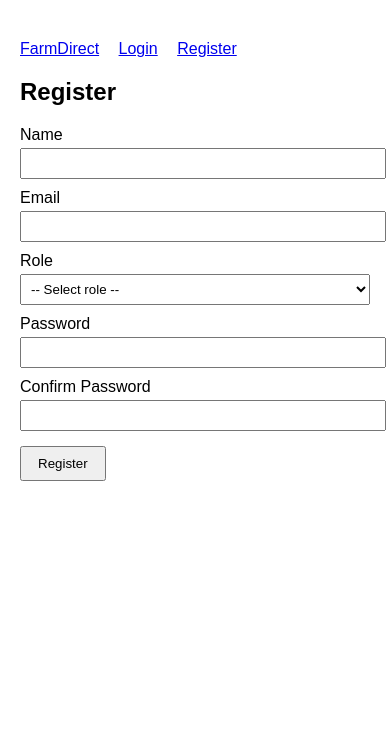
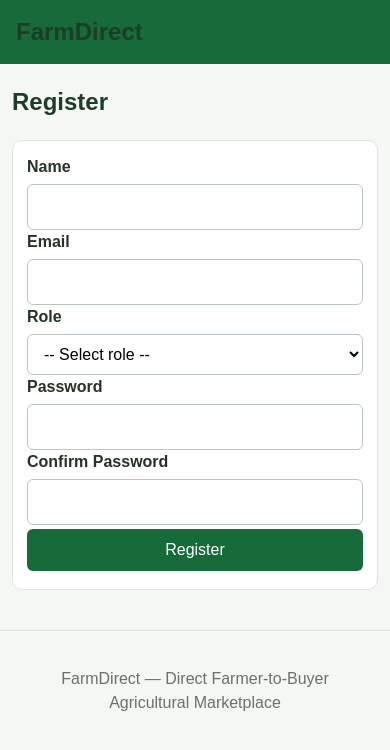
Before and after one commit to Adityatrip4666/FarmDirect, a Flask app: page /register in a window 390 px wide. Shown: the top 750 px of the page. Run offline with Flask 3, Linux system fonts and the light colour scheme.

Commit message:
Improve responsive UI and UX

```diff
--- a/static/style.css
+++ b/static/style.css
@@ -1,7 +1,265 @@
-body { font-family: Arial, sans-serif; max-width: 600px; margin: 40px auto; padding: 0 20px; }
-nav a { margin-right: 15px; }
-form label { display: block; margin-top: 10px; }
-input, select { width: 100%; padding: 6px; margin-top: 4px; }
-button { margin-top: 15px; padding: 8px 16px; }
-.flash.error { color: red; }
-.flash.success { color: green; }
+* {
+    box-sizing: border-box;
+}
+
+html {
+    font-family: Arial, Helvetica, sans-serif;
+    line-height: 1.5;
+}
+
+body {
+    margin: 0;
+    background: #f5f7f5;
+    color: #263326;
+}
+
+a {
+    color: #176b3a;
+    text-decoration: none;
+}
+
+a:hover {
+    text-decoration: underline;
+}
+
+header {
+    background: #176b3a;
+    color: white;
+    padding: 16px 24px;
+}
+
+header h1 {
+    margin: 0;
+    font-size: 1.5rem;
+}
+
+nav {
+    margin-top: 10px;
+    display: flex;
+    flex-wrap: wrap;
+    gap: 8px;
+}
+
+nav a {
+    color: white;
+    padding: 8px 12px;
+    border-radius: 6px;
+}
+
+nav a:hover {
+    background: rgba(255, 255, 255, 0.15);
+    text-decoration: none;
+}
+
+main {
+    width: min(1100px, calc(100% - 32px));
+    margin: 24px auto;
+}
+
+h1,
+h2,
+h3 {
+    color: #1d3d27;
+}
+
+.card,
+.product-card,
+.order-card,
+.notification-card,
+.form-card,
+.stat-card {
+    background: white;
+    border: 1px solid #dce5dc;
+    border-radius: 10px;
+    padding: 18px;
+    margin-bottom: 16px;
+    box-shadow: 0 2px 8px rgba(0, 0, 0, 0.04);
+}
+
+.grid {
+    display: grid;
+    grid-template-columns: repeat(3, minmax(0, 1fr));
+    gap: 16px;
+}
+
+form {
+    background: white;
+    border: 1px solid #dce5dc;
+    border-radius: 10px;
+    padding: 20px;
+    margin-bottom: 20px;
+}
+
+label {
+    display: inline-block;
+    margin-bottom: 5px;
+    font-weight: 600;
+}
+
+input,
+select,
+textarea {
+    width: 100%;
+    max-width: 600px;
+    padding: 10px 12px;
+    border: 1px solid #b9c8ba;
+    border-radius: 6px;
+    font: inherit;
+    background: white;
+}
+
+textarea {
+    resize: vertical;
+}
+
+input:focus,
+select:focus,
+textarea:focus {
+    outline: 2px solid #9bc7a9;
+    border-color: #176b3a;
+}
+
+button,
+.button {
+    display: inline-block;
+    padding: 9px 14px;
+    border: 0;
+    border-radius: 6px;
+    background: #176b3a;
+    color: white;
+    font: inherit;
+    cursor: pointer;
+    margin: 4px 4px 4px 0;
+}
+
+button:hover,
+.button:hover {
+    background: #12572f;
+    text-decoration: none;
+}
+
+.button-secondary {
+    background: #5f6b61;
+}
+
+.button-danger {
+    background: #a83232;
+}
+
+.button-warning {
+    background: #9a6b00;
+}
+
+.flash {
+    padding: 12px 14px;
+    border-radius: 6px;
+    margin-bottom: 12px;
+    background: #eef5ee;
+    border: 1px solid #cbdccc;
+}
+
+table {
+    width: 100%;
+    border-collapse: collapse;
+    background: white;
+    margin-bottom: 20px;
+}
+
+th,
+td {
+    padding: 10px 12px;
+    border: 1px solid #dce5dc;
+    text-align: left;
+    vertical-align: top;
+}
+
+th {
+    background: #edf3ed;
+}
+
+.status {
+    display: inline-block;
+    padding: 4px 8px;
+    border-radius: 999px;
+    background: #edf3ed;
+    font-size: 0.9rem;
+}
+
+.rating {
+    font-weight: 600;
+}
+
+.price {
+    font-size: 1.2rem;
+    font-weight: 700;
+}
+
+.muted {
+    color: #687368;
+}
+
+.actions {
+    display: flex;
+    flex-wrap: wrap;
+    gap: 6px;
+    align-items: center;
+}
+
+footer {
+    margin-top: 40px;
+    padding: 20px 24px;
+    text-align: center;
+    color: #687368;
+    border-top: 1px solid #dce5dc;
+}
+
+@media (max-width: 800px) {
+    .grid {
+        grid-template-columns: repeat(2, minmax(0, 1fr));
+    }
+
+    main {
+        width: min(100% - 24px, 700px);
+        margin: 16px auto;
+    }
+
+    header {
+        padding: 14px 16px;
+    }
+}
+
+@media (max-width: 560px) {
+    .grid {
+        grid-template-columns: 1fr;
+    }
+
+    nav {
+        flex-direction: column;
+    }
+
+    nav a {
+        display: block;
+    }
+
+    form {
+        padding: 14px;
+    }
+
+    input,
+    select,
+    textarea {
+        max-width: none;
+    }
+
+    button,
+    .button {
+        width: 100%;
+        margin-right: 0;
+    }
+
+    table {
+        display: block;
+        overflow-x: auto;
+        white-space: nowrap;
+    }
+}
--- a/templates/base.html
+++ b/templates/base.html
@@ -1,30 +1,79 @@
 <!DOCTYPE html>
 <html lang="en">
+
 <head>
     <meta charset="UTF-8">
-    <title>FarmDirect</title>
-    <link rel="stylesheet" href="{{ url_for('static', filename='style.css') }}">
+    <meta name="viewport" content="width=device-width, initial-scale=1.0">
+    <title>{% block title %}FarmDirect{% endblock %}</title>
+    <link
+        rel="stylesheet"
+        href="{{ url_for('static', filename='style.css') }}"
+    >
 </head>
+
 <body>
+
+<header>
+    <h1>FarmDirect</h1>
+
+    {% if session.get("user_id") %}
     <nav>
-        <a href="{{ url_for('index') }}">FarmDirect</a>
-        {% if session.get('user_id') %}
-            <a href="{{ url_for('dashboard') }}">Dashboard</a>
-            <a href="{{ url_for('logout') }}">Logout</a>
-        {% else %}
-            <a href="{{ url_for('login') }}">Login</a>
-            <a href="{{ url_for('register') }}">Register</a>
+        <a href="{{ url_for('dashboard') }}">Dashboard</a>
+
+        {% if session.get("role") in ["farmer", "fpo"] %}
+        <a href="{{ url_for('my_products') }}">My Products</a>
+        <a href="{{ url_for('add_product') }}">Add Product</a>
+        {% endif %}
+
+        {% if session.get("role") in ["consumer", "bulk_buyer"] %}
+        <a href="{{ url_for('marketplace') }}">Marketplace</a>
+        {% endif %}
+
+        {% if session.get("role") == "consumer" %}
+        <a href="{{ url_for('cart') }}">Cart</a>
+        {% endif %}
+
+        {% if session.get("role") == "bulk_buyer" %}
+        <a href="{{ url_for('my_requirements') }}">Requirements</a>
+        {% endif %}
+
+        {% if session.get("role") in ["farmer", "fpo"] %}
+        <a href="{{ url_for('available_requirements') }}">
+            Bulk Requirements
+        </a>
+        {% endif %}
+
+        <a href="{{ url_for('notifications') }}">Notifications</a>
+        <a href="{{ url_for('profile') }}">Profile</a>
+        <a href="{{ url_for('logout') }}">Logout</a>
+
+        {% if session.get("role") == "admin" %}
+        <a href="{{ url_for('admin_dashboard') }}">Admin</a>
         {% endif %}
     </nav>
+    {% endif %}
+</header>
+
+<main>
 
     {% with messages = get_flashed_messages(with_categories=true) %}
         {% if messages %}
             {% for category, message in messages %}
-                <p class="flash {{ category }}">{{ message }}</p>
+            <div class="flash">
+                {{ message }}
+            </div>
             {% endfor %}
         {% endif %}
     {% endwith %}
 
     {% block content %}{% endblock %}
+
+</main>
+
+<footer>
+    <p>FarmDirect — Direct Farmer-to-Buyer Agricultural Marketplace</p>
+</footer>
+
 </body>
+
 </html>
```
Also changed, not shown: templates/add_product.html (+33 -27 lines).
